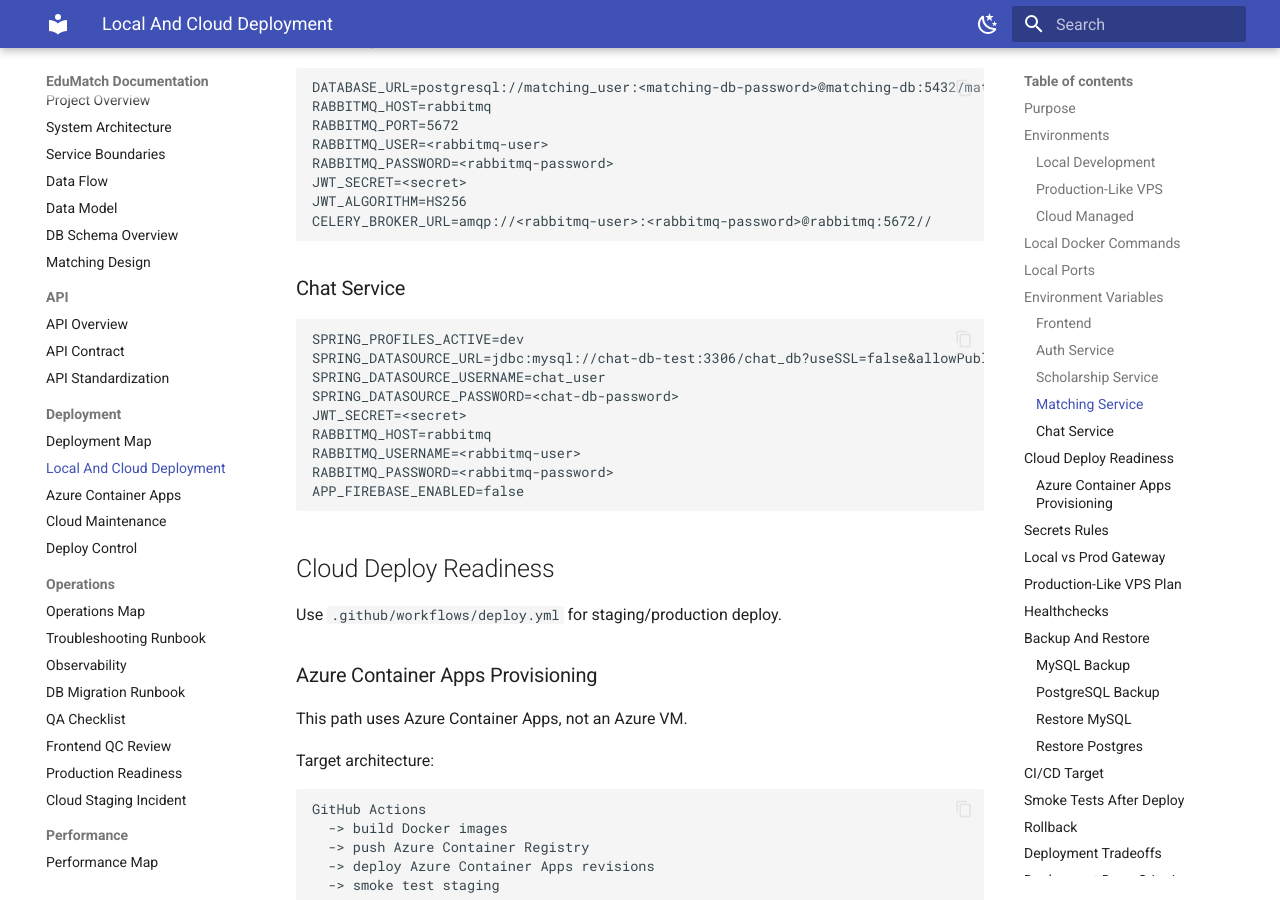
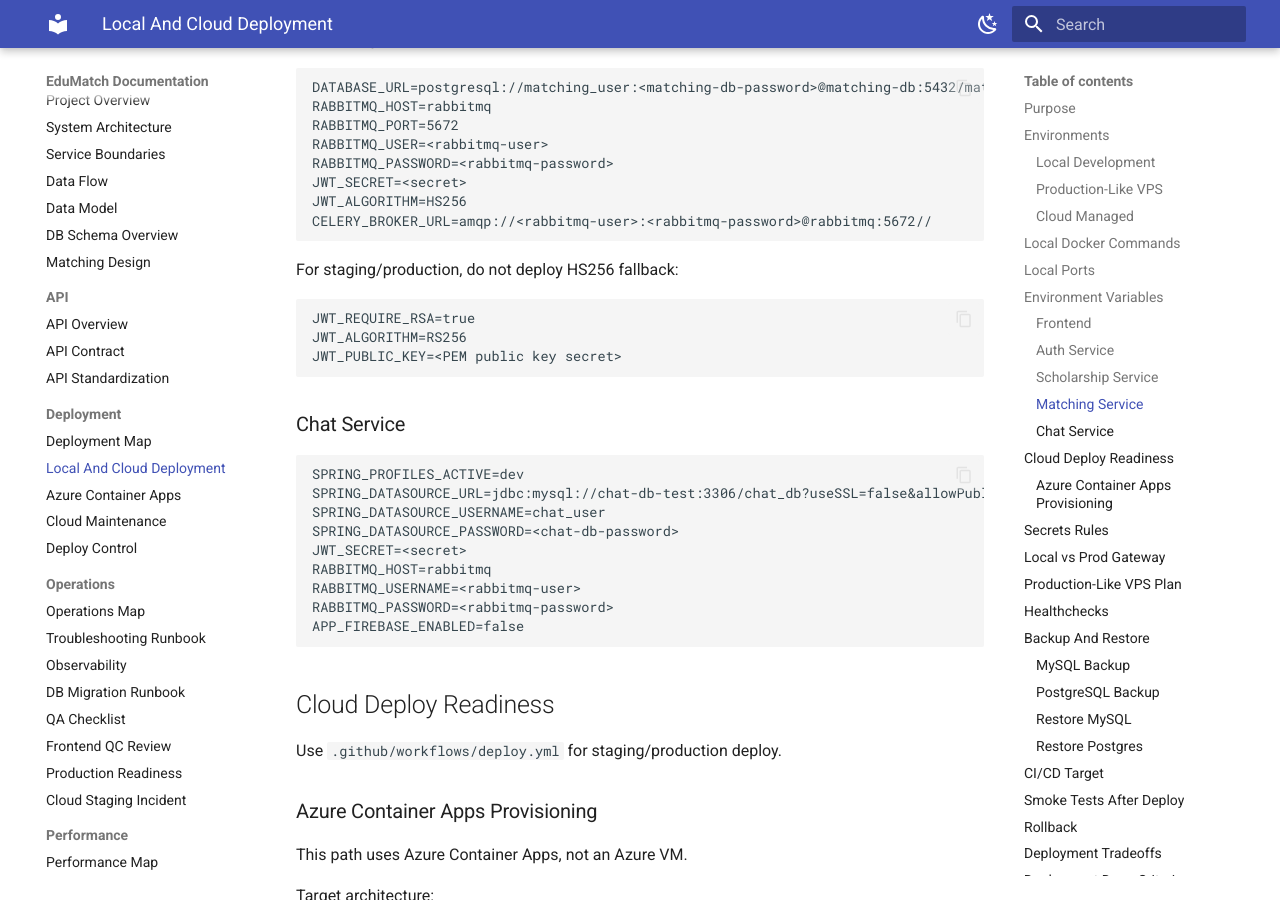
Before and after one commit to hunter875/edumatch-production, an MkDocs documentation site: the page built from docs/07-deployment.md, in a window 1280 px wide and 900 px high, scrolled down 3717 px. Built offline with MkDocs 1.6.1 and Material for MkDocs 9.7.7, drawn with Linux system fonts in a browser that asks for light colours.

````diff
--- a/docs/07-deployment.md
+++ b/docs/07-deployment.md
@@ -168,6 +168,14 @@ RABBITMQ_PASSWORD=<rabbitmq-password>
 JWT_SECRET=<secret>
 JWT_ALGORITHM=HS256
 CELERY_BROKER_URL=amqp://<rabbitmq-user>:<rabbitmq-password>@rabbitmq:5672//
+```
+
+For staging/production, do not deploy HS256 fallback:
+
+```txt
+JWT_REQUIRE_RSA=true
+JWT_ALGORITHM=RS256
+JWT_PUBLIC_KEY=<PEM public key secret>
 ```
 
 ### Chat Service
````
Also changed, not shown: docs/06-data-flow.md (+3 -1 lines), 1 other file.
